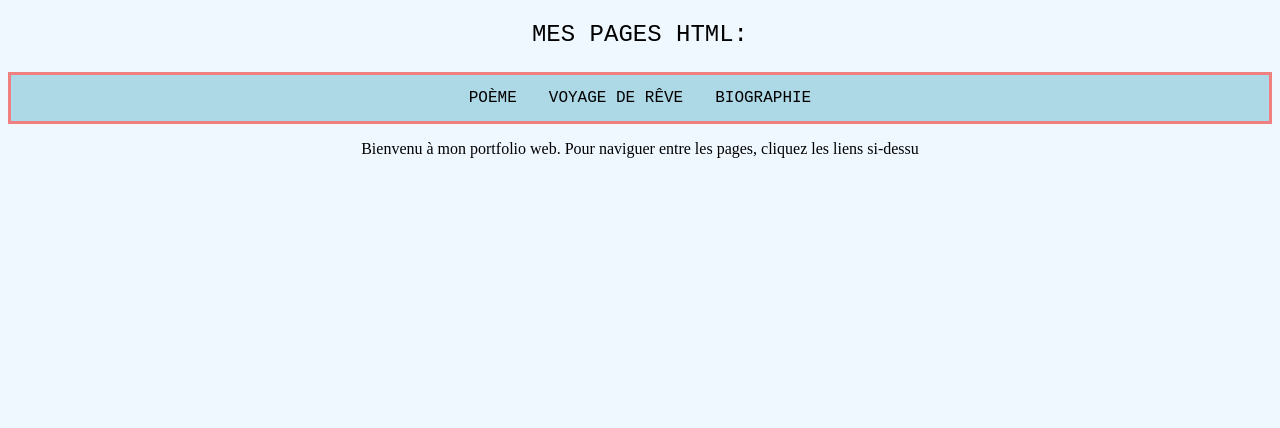
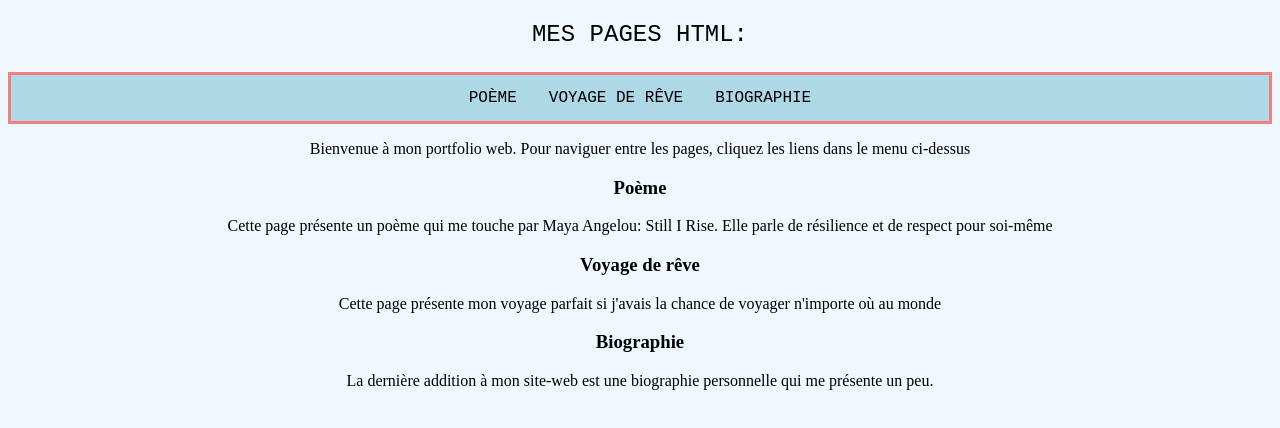
Before and after one commit to niekai11/niekai11.github.io, a plain HTML site: page index.html in a window 1280 px wide. Shown: the part 110-538 px from the top of the page. Drawn offline with Linux system fonts and the light colour scheme.

Commit message:
FINAL index.html

```diff
--- a/index.html
+++ b/index.html
@@ -48,7 +48,15 @@
 			<li><a href="voyage.html">VOYAGE DE RÊVE</a>
 			<li><a href="biographie.html">BIOGRAPHIE</a>
 		</ul>
-		<center><p>Bienvenu à mon portfolio web. Pour naviguer entre les pages, cliquez les liens si-dessu<p></center>
+		<center>
+		<p>Bienvenue à mon portfolio web. Pour naviguer entre les pages, cliquez les liens dans le menu ci-dessus<p>
+		<h3>Poème</h3>
+		<p>Cette page présente un poème qui me touche par Maya Angelou: Still I Rise. Elle parle de résilience et de respect pour soi-même</p>
+		<h3>Voyage de rêve</h3>
+		<p>Cette page présente mon voyage parfait si j'avais la chance de voyager n'importe où au monde</p>
+		<h3>Biographie</h3>
+		<p>La dernière addition à mon site-web est une biographie personnelle qui me présente un peu.</p>
+		</center>
 	</body>
-	<html>
-	<!-- PAR KAITLYN NIELSEN -->
+<html>
+<!-- PAR KAITLYN NIELSEN -->
```
